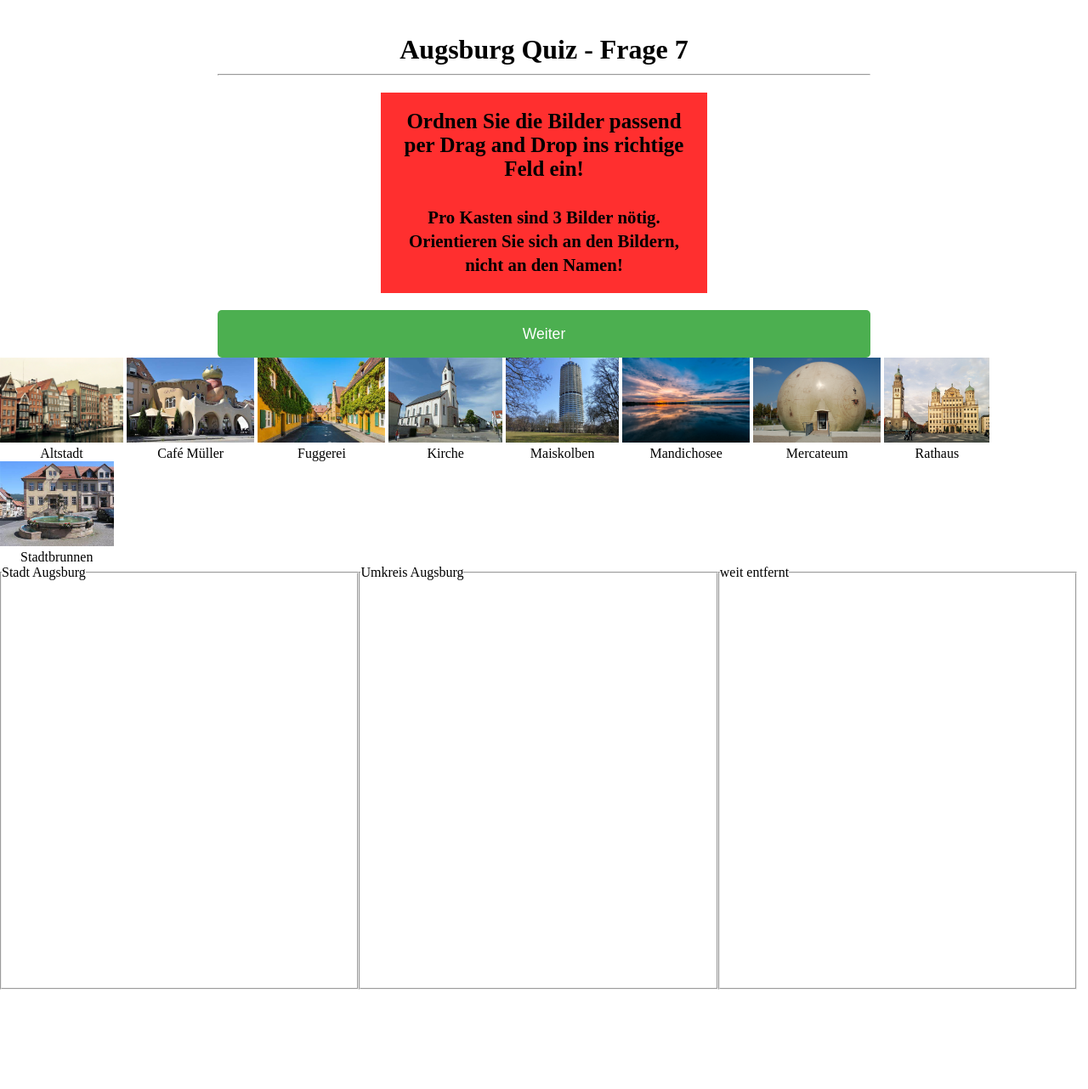
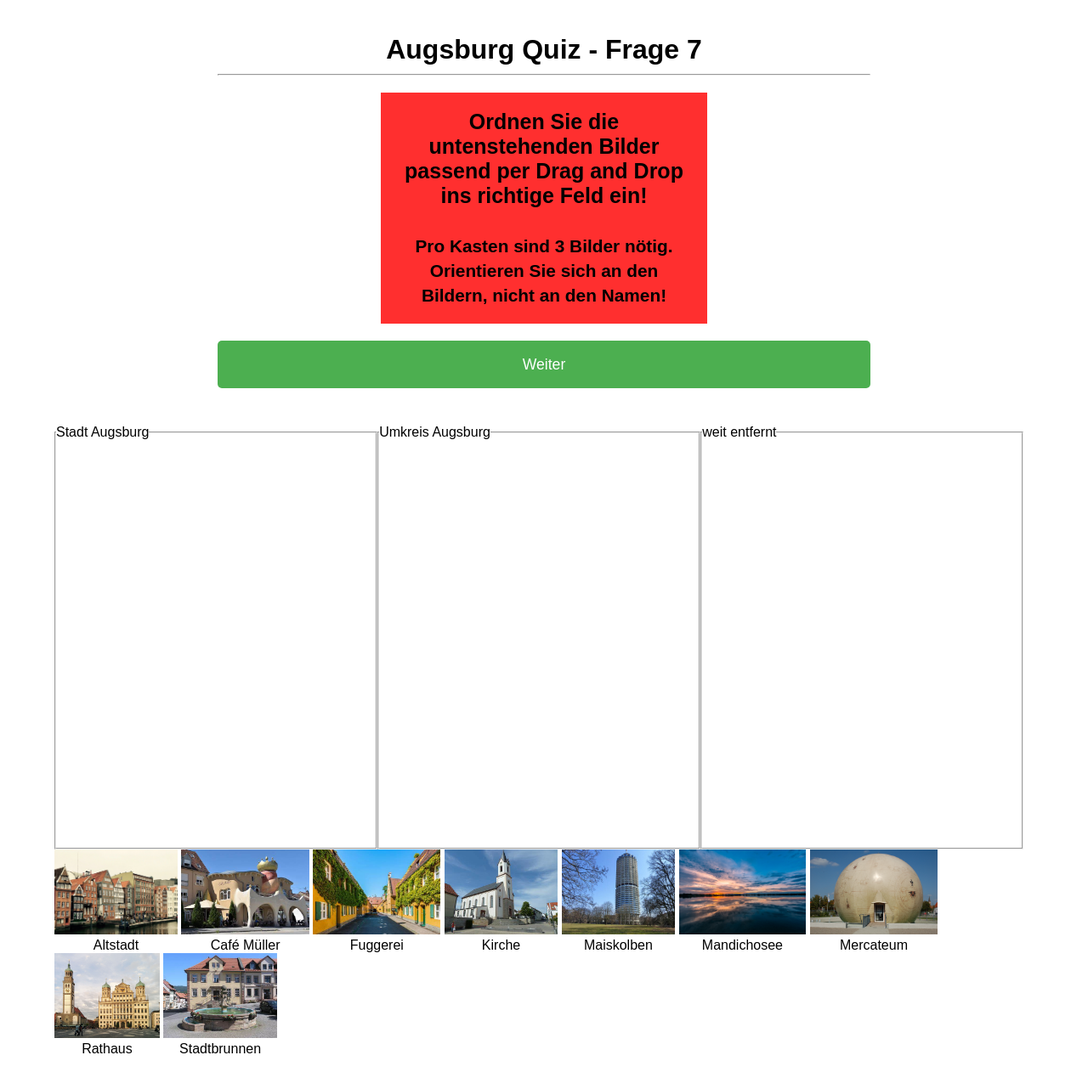
Before and after one commit to b22lary/quiz, a PHP site: page /frage7_html.php in a window 1280 px wide. Shown: the whole page at 85% size. Before the commit the page ends 1165 px from the top, so only its background shows below. Run offline with PHP 8.4, Linux system fonts and the light colour scheme.

Commit message:
CSS Anpassungen

```diff
--- a/ergebnis.php
+++ b/ergebnis.php
@@ -138,7 +138,7 @@
                 <td class='mittig'>$f6</td>
             </tr>
             <tr>
-                <td>Ordnen Sie die Bilder passend per Drag and Drop ins richtige Feld ein!</td>
+                <td>Ordnen Sie die untenstehenden Bilder passend per Drag and Drop ins richtige Feld ein!</td>
                 <td class='mittig'>$f7</td>
             </tr>
             <tr>
--- a/frage5.html
+++ b/frage5.html
@@ -12,7 +12,7 @@
         <hr>
         <div class="quiz-form">
             <div class="question">
-                <p>Welche Gestalten sind <span style="font-weight:bold">nicht</span> auf dem romanischen Glasfenstern im Augsburger Dom? <br>
+                <p>Welche Gestalten sind <span style="font-weight:bold">NICHT</span> auf dem romanischen Glasfenstern im Augsburger Dom? <br>
                     <span style="font-size: smaller;">(Bitte zwei Haken setzen)</span></p>
                 <div class="answers">
                     <label>
--- a/frage7_html.php
+++ b/frage7_html.php
@@ -12,32 +12,17 @@
 			<hr>
 			<div class="quiz-form">
 				<div class="question">
-					<p>Ordnen Sie die Bilder passend per Drag and Drop ins richtige Feld ein! <br><br>
+					<p>Ordnen Sie die untenstehenden Bilder passend per Drag and Drop ins richtige Feld ein! <br><br>
 					<span style="font-size:smaller">Pro Kasten sind 3 Bilder nötig. Orientieren Sie sich an den Bildern, nicht an den Namen!<span></p>
 				</div>
-				<button type="submit" value="weiter" name="weiter" onclick="submit()" id="submit-btn">Weiter</button>
+				<button type="submit" value="weiter" name="weiter" onclick="submit()" id="submit-btn2">Weiter</button>
 				<input type="text" id="nameInput" name="nameInput" value="false" hidden>
 			</div>
 		</div>
+		<main title="Content" class=bodyFrage71>
 
-			<?php
 
-                foreach (scandir('images') as $file)
-                    if (is_file("images/$file"))
-                    {
-						$basename=preg_replace('/.jfif/', '', $file);
-                        $caption=ucfirst($basename);
 
-                        echo "
-                    <figure id='$basename'>
-                    <img src='images/$file' height='100' alt='$caption'/>
-                    <figcaption>$caption</figcaption>
-                    </figure>" . PHP_EOL;
-                    }
-                //was in Java das Plus ist zum Verketten von Text ist bei PHP der Punkt "."
-            ?>
-         </header>
-         <main title="Content">
 
 			<?php
                 function create_category($cat)
@@ -55,6 +40,22 @@
                 create_category('weit entfernt');
             ?>
 
+	<?php
+
+                foreach (scandir('images') as $file)
+                    if (is_file("images/$file"))
+                    {
+						$basename=preg_replace('/.jfif/', '', $file);
+                        $caption=ucfirst($basename);
+
+                        echo "
+                    <figure id='$basename'>
+                    <img src='images/$file' height='100' alt='$caption'/>
+                    <figcaption>$caption</figcaption>
+                    </figure>" . PHP_EOL;
+                    }
+                //was in Java das Plus ist zum Verketten von Text ist bei PHP der Punkt "."
+            ?>
         </main>
 
         <footer title="Quellen">
--- a/style.css
+++ b/style.css
@@ -95,7 +95,7 @@
 
 
 /* Styles für die Fragen */
-.bodyFragen {
+.bodyFrage{
     background:url(images/Hintergrund/skyline.png);
     background-size:cover;
     font-family: sans-serif;
@@ -162,13 +162,48 @@ input[type="radio"]{
 
 
 /* Styles für die Frage 7 */
-.bodyFragen {
+.bodyFrage7{
     font-family: sans-serif;
     font-size: 16px;
     justify-content: center;
     align-items: center;
     height:100vh;
     font-family: sans-serif;
+}
+.bodyFrage71{
+    font-family: sans-serif;
+    font-size: 16px;
+    justify-content: center;
+    align-items: center;
+    height:100vh;
+    font-family: sans-serif;
+    margin-left:5%;
+    margin-right:5%;
+}
+#submit-btn2{
+    display:block;
+    margin-bottom: 20px;
+    padding: 1.1rem;
+    background: #4caf50;
+    color:#fff;
+    border:none;
+    border-radius: 5px;
+    font-size: 1.1rem;
+    cursor:pointer;
+    width:100%;
+
+}
+#submit-btn2:hover{
+    background:rgb(192, 195, 190);
+}
+.bodyFrage7 {
+    font-family: sans-serif;
+    font-size: 16px;
+    justify-content: center;
+    align-items: center;
+    height:100vh;
+    font-family: sans-serif;
+
 }
 
 figure{
@@ -180,6 +215,7 @@ fieldset{
     min-height: 500px;
 }
 section{
+    margin-top:2%;
     width:33%;
     float: left;
 }
```
